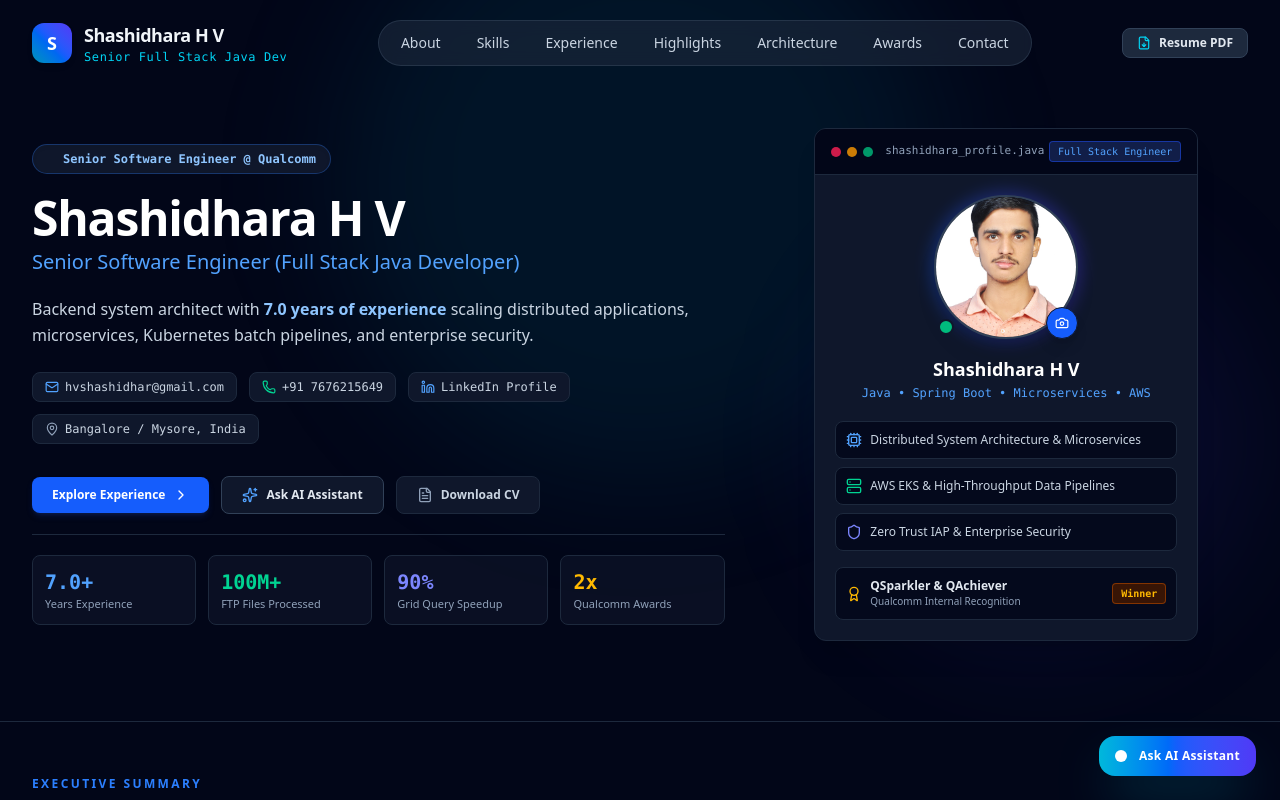
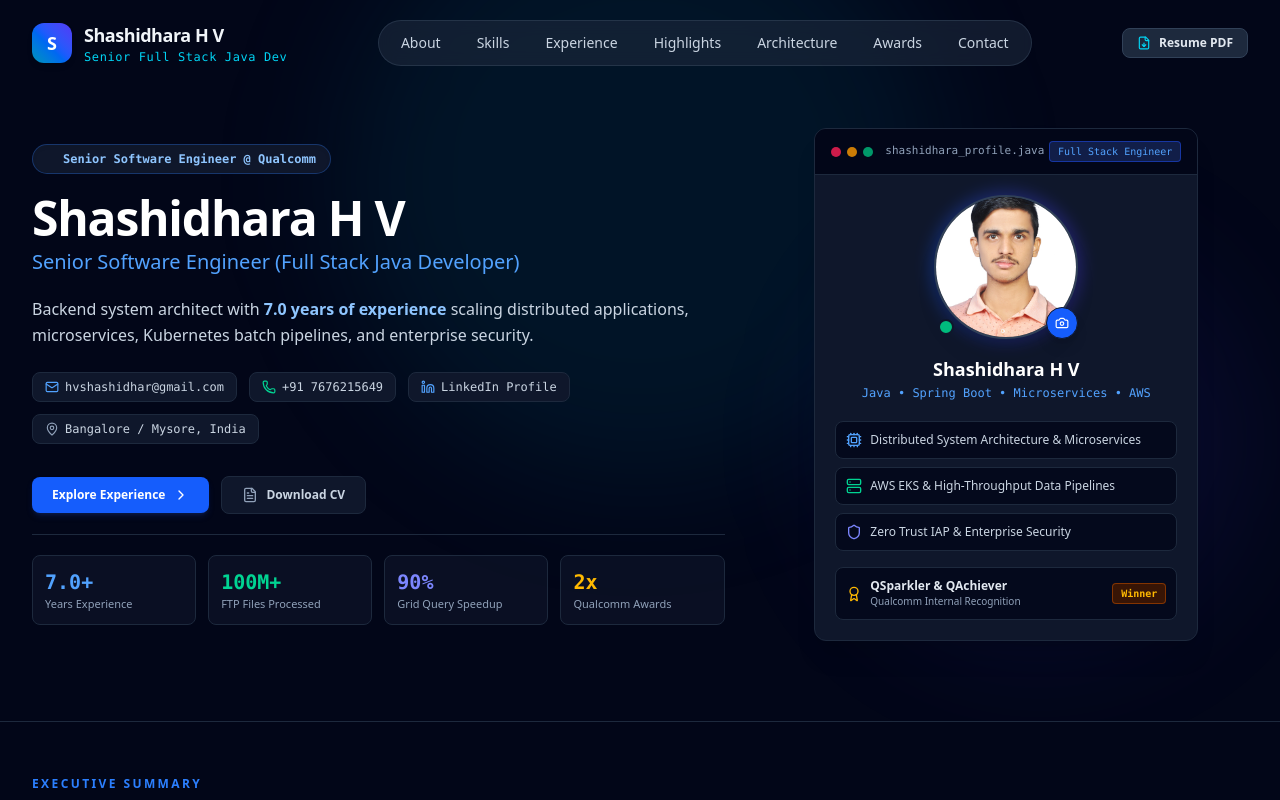
Before and after one commit to ShashidharaShashi/My-resume-new, a React (Vite) app: page / in a window 1280 px wide. Shown: the top 800 px of the page. Built offline with nearby package versions, Linux system fonts and the light colour scheme.

Commit message:
removed ask AI

```diff
--- a/src/App.tsx
+++ b/src/App.tsx
@@ -42,7 +42,7 @@ export default function App() {
       </main>
 
       {/* Floating Interactive AI Assistant Trigger Badge */}
-      <div className="fixed bottom-6 right-6 z-40">
+      {/* <div className="fixed bottom-6 right-6 z-40">
         <button
           id="floating-ai-trigger"
           onClick={() => setChatOpen(true)}
@@ -56,7 +56,7 @@ export default function App() {
             Ask AI Assistant
           </span>
         </button>
-      </div>
+      </div> */}
 
       {/* Interactive AI Assistant Modal */}
       <ResumeChatbot
--- a/src/components/Contact.tsx
+++ b/src/components/Contact.tsx
@@ -145,18 +145,18 @@ export const Contact: React.FC<ContactProps> = ({ onOpenPrintModal, onOpenChat }
                 <FileDown className="w-4 h-4 text-blue-400" />
                 Export Resume PDF
               </button>
-              <button
+              {/* <button
                 onClick={onOpenChat}
                 className="p-3 rounded-lg bg-blue-600 hover:bg-blue-500 text-xs font-bold text-white flex items-center justify-center gap-1.5 shadow-md shadow-blue-950/30 transition-all"
               >
                 <Sparkles className="w-4 h-4 text-blue-200" />
                 Ask AI Assistant
-              </button>
+              </button> */}
             </div>
           </div>
 
           {/* Interactive Message Form */}
-          <div className="lg:col-span-7 p-5 rounded-xl bg-slate-900/60 border border-slate-800">
+          {/* <div className="lg:col-span-7 p-5 rounded-xl bg-slate-900/60 border border-slate-800">
             <h3 className="text-base font-bold text-white mb-1">Send Direct Message</h3>
             <p className="text-xs text-slate-400 mb-5">
               Leave a note for Shashidhara and get a swift response.
@@ -220,7 +220,7 @@ export const Contact: React.FC<ContactProps> = ({ onOpenPrintModal, onOpenChat }
                 </button>
               </form>
             )}
-          </div>
+          </div> */}
 
         </div>
 
--- a/src/components/Hero.tsx
+++ b/src/components/Hero.tsx
@@ -107,13 +107,13 @@ export const Hero: React.FC<HeroProps> = ({ onOpenPrintModal, onOpenChat }) => {
                 <ChevronRight className="w-4 h-4" />
               </a>
 
-              <button
+              {/* <button
                 onClick={onOpenChat}
                 className="inline-flex items-center gap-2 px-5 py-2.5 rounded-lg bg-slate-900 hover:bg-slate-800 text-slate-200 border border-slate-700 text-xs font-semibold transition-all hover:border-blue-400"
               >
                 <Sparkles className="w-4 h-4 text-blue-400" />
                 Ask AI Assistant
-              </button>
+              </button> */}
 
               <button
                 onClick={onOpenPrintModal}
```
